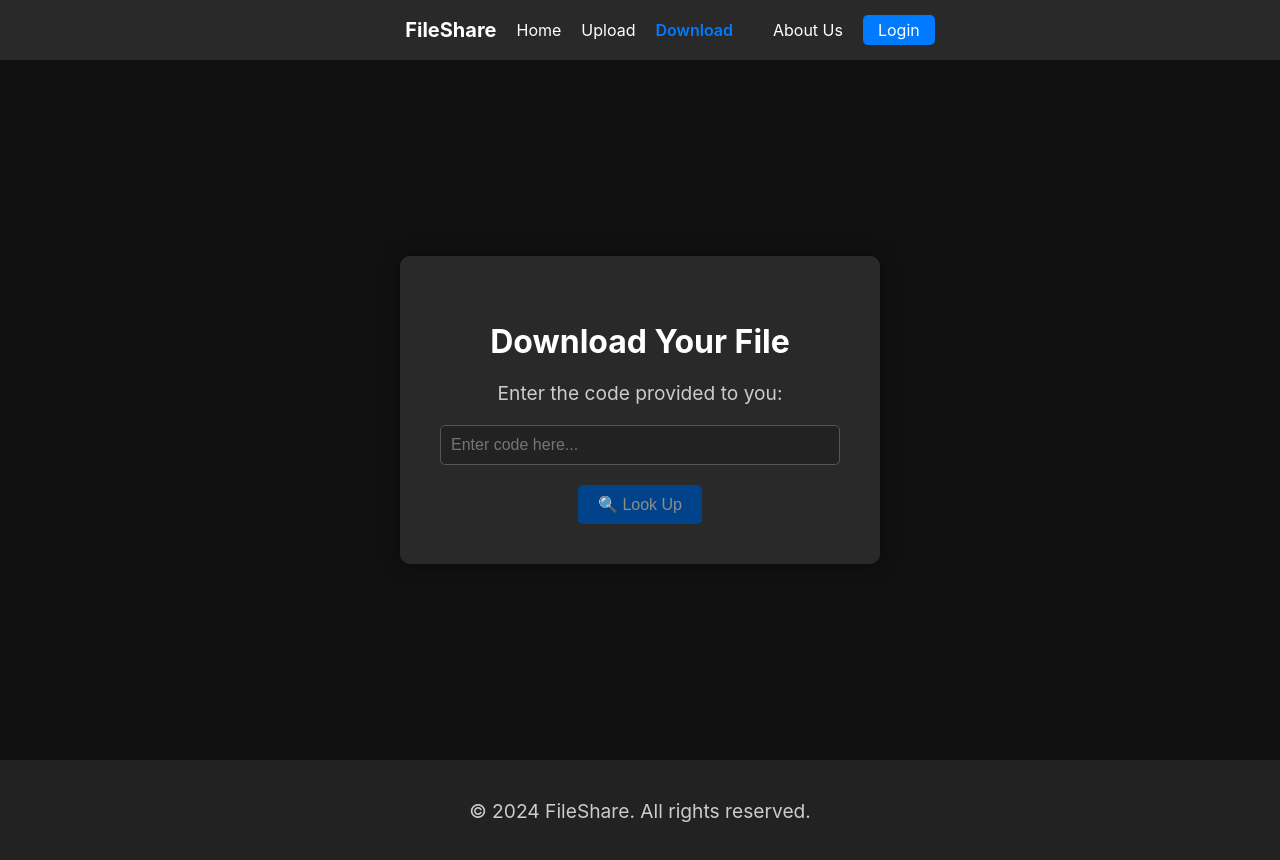
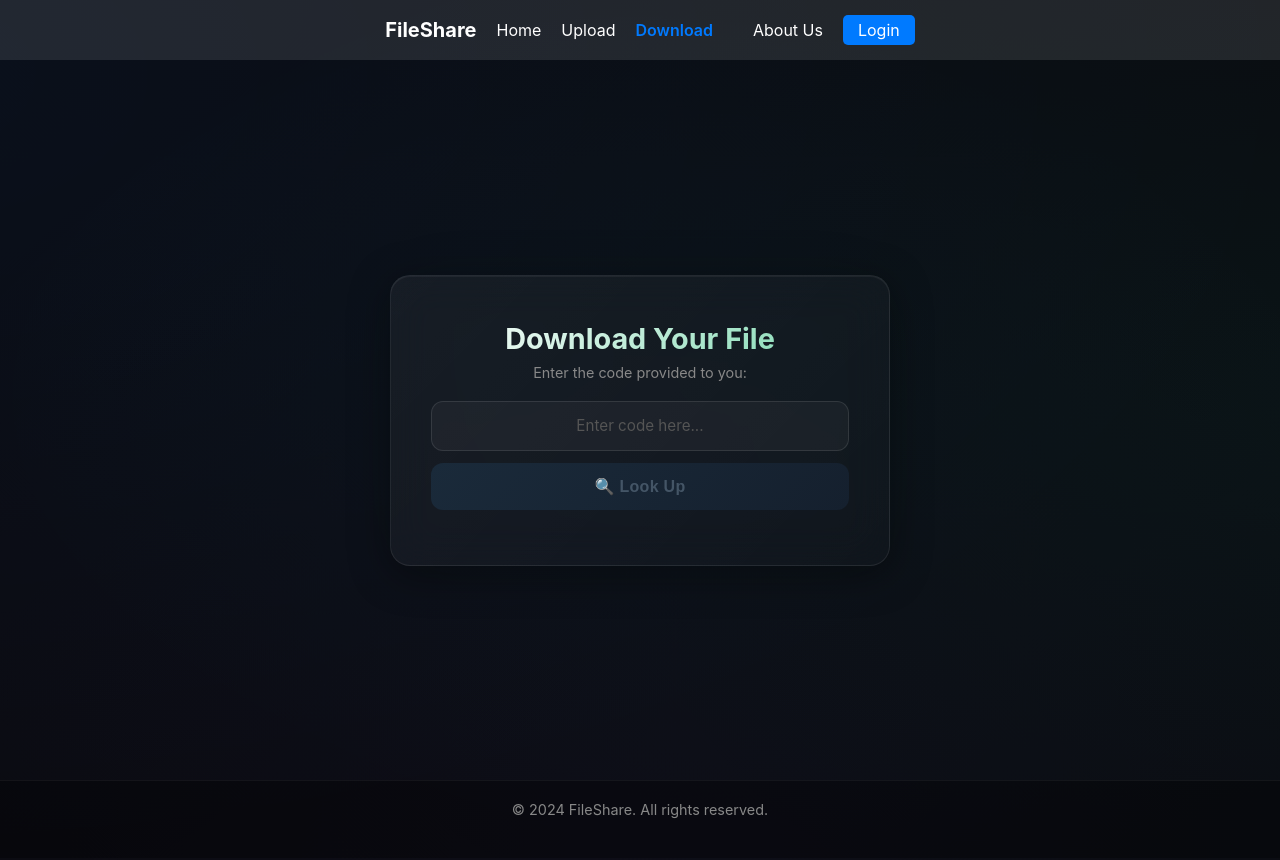
Before and after one commit to kunalkhaire302/FileShared, a website: page public/download.html in a window 1280 px wide. Drawn offline with Linux system fonts and the light colour scheme.

Commit message:
Premium CSS redesign for upload and download pages

```diff
--- a/public/style/dstyle.css
+++ b/public/style/dstyle.css
@@ -1,110 +1,250 @@
-/* General Style */
-body {
-    font-family: SF Pro Text, Helvetica Neue, Helvetica, Arial, sans-serif;
+/* ===== Download Page — Premium Redesign ===== */
+
+/* General */
+* {
     margin: 0;
     padding: 0;
     box-sizing: border-box;
-    color: silver;
-    background-color: #111;
 }
 
+body {
+    font-family: 'SF Pro Text', 'Helvetica Neue', -apple-system, sans-serif;
+    background: #0a0a0f;
+    color: #e0e0e0;
+    min-height: 100vh;
+    overflow-x: hidden;
+}
+
+/* Animated Background */
+body::before {
+    content: '';
+    position: fixed;
+    top: -50%;
+    left: -50%;
+    width: 200%;
+    height: 200%;
+    background: radial-gradient(ellipse at 80% 50%, rgba(0, 200, 150, 0.05) 0%, transparent 50%),
+        radial-gradient(ellipse at 20% 30%, rgba(0, 122, 255, 0.05) 0%, transparent 50%),
+        radial-gradient(ellipse at 50% 80%, rgba(88, 86, 214, 0.04) 0%, transparent 50%);
+    animation: bgShift 25s ease-in-out infinite alternate;
+    z-index: -1;
+}
+
+@keyframes bgShift {
+    0% {
+        transform: translate(0, 0) rotate(0deg);
+    }
+
+    100% {
+        transform: translate(-2%, -2%) rotate(2deg);
+    }
+}
 
 /* Download Section */
 .download-section {
     display: flex;
     justify-content: center;
     align-items: center;
-    height: calc(100vh - 100px);
-    /* Full height minus header */
-    color: #fff;
+    min-height: calc(100vh - 80px);
+    padding: 30px 20px;
 }
 
 .container {
     text-align: center;
-    background-color: rgba(255, 255, 255, 0.1);
-    padding: 40px;
-    border-radius: 10px;
-    box-shadow: 0px 0px 20px rgba(0, 0, 0, 0.5);
+    background: linear-gradient(135deg, rgba(255, 255, 255, 0.05) 0%, rgba(255, 255, 255, 0.02) 100%);
+    border: 1px solid rgba(255, 255, 255, 0.08);
+    backdrop-filter: blur(20px);
+    -webkit-backdrop-filter: blur(20px);
+    padding: 45px 40px;
+    border-radius: 20px;
+    box-shadow: 0 8px 40px rgba(0, 0, 0, 0.4),
+        0 0 80px rgba(0, 200, 150, 0.03),
+        inset 0 1px 0 rgba(255, 255, 255, 0.05);
     width: 90%;
-    max-width: 400px;
+    max-width: 500px;
+    animation: containerIn 0.6s ease-out;
+}
+
+@keyframes containerIn {
+    from {
+        opacity: 0;
+        transform: translateY(20px);
+    }
+
+    to {
+        opacity: 1;
+        transform: translateY(0);
+    }
 }
 
 h1 {
-    font-size: 2rem;
+    font-size: 1.8rem;
+    font-weight: 700;
+    margin-bottom: 8px;
+    background: linear-gradient(135deg, #fff 0%, #7dd8b0 100%);
+    -webkit-background-clip: text;
+    -webkit-text-fill-color: transparent;
+    background-clip: text;
+}
+
+p {
+    color: #888;
+    font-size: 0.9rem;
     margin-bottom: 20px;
 }
 
-p {
-    font-size: 1.2rem;
-    margin-bottom: 20px;
-    color: #ccc;
-}
-
+/* Code Input */
 input[type="text"] {
     width: 100%;
-    padding: 10px;
-    margin-bottom: 20px;
-    border-radius: 5px;
-    border: 1px solid #555;
-    background-color: #222;
+    padding: 14px 18px;
+    margin-bottom: 12px;
+    border-radius: 12px;
+    border: 1px solid rgba(255, 255, 255, 0.1);
+    background: rgba(255, 255, 255, 0.04);
     color: #fff;
-    font-size: 1rem;
+    font-size: 1.1rem;
+    font-family: 'SF Mono', 'Fira Code', monospace;
+    letter-spacing: 2px;
+    text-align: center;
+    transition: all 0.3s;
     box-sizing: border-box;
 }
 
+input[type="text"]::placeholder {
+    font-family: 'SF Pro Text', 'Helvetica Neue', sans-serif;
+    letter-spacing: 0;
+    font-size: 0.95rem;
+    color: #555;
+}
+
+input[type="text"]:focus {
+    outline: none;
+    border-color: rgba(0, 200, 150, 0.5);
+    box-shadow: 0 0 20px rgba(0, 200, 150, 0.1);
+    background: rgba(255, 255, 255, 0.06);
+}
+
+/* Buttons */
 button {
-    background-color: #007aff;
+    background: linear-gradient(135deg, #007aff 0%, #0056d6 100%);
     color: white;
-    padding: 10px 20px;
+    padding: 14px 36px;
     border: none;
-    border-radius: 5px;
+    border-radius: 12px;
     cursor: pointer;
     font-size: 1rem;
-    transition: background-color 0.3s;
+    font-weight: 600;
+    letter-spacing: 0.3px;
+    transition: all 0.3s cubic-bezier(0.4, 0, 0.2, 1);
+    box-shadow: 0 4px 16px rgba(0, 122, 255, 0.3);
+    width: 100%;
+    position: relative;
+    overflow: hidden;
+    margin-bottom: 10px;
+}
+
+button::after {
+    content: '';
+    position: absolute;
+    top: 0;
+    left: -100%;
+    width: 100%;
+    height: 100%;
+    background: linear-gradient(90deg, transparent, rgba(255, 255, 255, 0.15), transparent);
+    transition: left 0.5s;
+}
+
+button:hover::after {
+    left: 100%;
+}
+
+button:hover:not(:disabled) {
+    transform: translateY(-2px);
+    box-shadow: 0 6px 25px rgba(0, 122, 255, 0.45);
+}
+
+button:active:not(:disabled) {
+    transform: translateY(0);
+    box-shadow: 0 2px 10px rgba(0, 122, 255, 0.3);
 }
 
 button:disabled {
-    background-color: #00438b;
-    color: rgb(141, 141, 141);
+    background: linear-gradient(135deg, #1a2a3a 0%, #15202e 100%);
+    color: #445566;
+    box-shadow: none;
+    cursor: not-allowed;
 }
 
-button:hover {
-    background-color: #005bb5;
+/* Download button — green accent */
+#download-button {
+    background: linear-gradient(135deg, #00c877 0%, #009955 100%);
+    box-shadow: 0 4px 16px rgba(0, 200, 120, 0.3);
 }
 
-#error-message {
-    font-size: 0.9rem;
-    color: red;
-    margin-top: -10px;
-    margin-bottom: 20px;
-    display: none;
-    /* Hidden by default */
+#download-button:hover:not(:disabled) {
+    box-shadow: 0 6px 25px rgba(0, 200, 120, 0.45);
 }
 
+/* Error message */
+#error-message {
+    font-size: 0.85rem;
+    color: #ff4757;
+    margin-top: 5px;
+    margin-bottom: 10px;
+    padding: 8px 14px;
+    background: rgba(255, 71, 87, 0.1);
+    border: 1px solid rgba(255, 71, 87, 0.2);
+    border-radius: 8px;
+}
+
+/* Download link (legacy) */
 #download-link {
-    background-color: #007aff;
+    display: inline-block;
+    background: linear-gradient(135deg, #00c877 0%, #009955 100%);
     color: white;
-    padding: 10px 20px;
-    border-radius: 5px;
+    padding: 14px 30px;
+    border-radius: 12px;
     text-decoration: none;
-    display: none;
-    /* Hidden until correct code is entered */
     font-size: 1rem;
+    font-weight: 600;
+    transition: all 0.3s;
+    box-shadow: 0 4px 16px rgba(0, 200, 120, 0.3);
 }
 
 #download-link:hover {
-    background-color: #005bb5;
+    transform: translateY(-2px);
+    box-shadow: 0 6px 25px rgba(0, 200, 120, 0.45);
 }
 
 /* Footer */
 footer {
-    background-color: #222;
+    background: rgba(0, 0, 0, 0.3);
+    border-top: 1px solid rgba(255, 255, 255, 0.05);
     padding: 20px;
     text-align: center;
-    color: #aaa;
+    color: #555;
+    font-size: 0.85rem;
 }
 
-/* Mobile Styles */
+/* Scrollbar */
+::-webkit-scrollbar {
+    width: 8px;
+}
+
+::-webkit-scrollbar-track {
+    background: #111;
+}
+
+::-webkit-scrollbar-thumb {
+    background: linear-gradient(180deg, #333, #555);
+    border-radius: 4px;
+}
+
+::-webkit-scrollbar-thumb:hover {
+    background: #666;
+}
+
+/* ===== Responsive ===== */
 @media (max-width: 768px) {
     .navbar {
         flex-direction: column;
@@ -124,16 +264,12 @@ footer {
     }
 
     .container {
-        padding: 20px;
+        padding: 30px 20px;
         width: 95%;
     }
 
     h1 {
-        font-size: 1.8rem;
-    }
-
-    p {
-        font-size: 1.1rem;
+        font-size: 1.5rem;
     }
 }
 
@@ -141,25 +277,14 @@ footer {
     .logo {
         font-size: 18px;
     }
+
+    input[type="text"] {
+        font-size: 1rem;
+        padding: 12px;
+    }
+
+    button {
+        padding: 12px 20px;
+        font-size: 0.9rem;
+    }
 }
-
-::-webkit-scrollbar {
-    width: 20px;
-}
-
-/* Track */
-::-webkit-scrollbar-track {
-    box-shadow: inset 0 0 5px grey;
-    border-radius: 10px;
-}
-
-/* Handle */
-::-webkit-scrollbar-thumb {
-    background: white;
-    border-radius: 10px;
-}
-
-/* Handle on hover */
-::-webkit-scrollbar-thumb:hover {
-    background: white;
-}
--- a/public/style/ustyle.css
+++ b/public/style/ustyle.css
@@ -1,92 +1,201 @@
-/* General Style */
-body {
-    font-family: SF Pro Text, Helvetica Neue, Helvetica, Arial, sans-serif;
+/* ===== Upload Page — Premium Redesign ===== */
+
+/* General */
+* {
     margin: 0;
     padding: 0;
     box-sizing: border-box;
-    color: silver;
-    background-color: #111;
 }
 
+body {
+    font-family: 'SF Pro Text', 'Helvetica Neue', -apple-system, sans-serif;
+    background: #0a0a0f;
+    color: #e0e0e0;
+    min-height: 100vh;
+    overflow-x: hidden;
+}
+
+/* Animated Background */
+body::before {
+    content: '';
+    position: fixed;
+    top: -50%;
+    left: -50%;
+    width: 200%;
+    height: 200%;
+    background: radial-gradient(ellipse at 20% 50%, rgba(0, 122, 255, 0.06) 0%, transparent 50%),
+        radial-gradient(ellipse at 80% 20%, rgba(88, 86, 214, 0.05) 0%, transparent 50%),
+        radial-gradient(ellipse at 50% 80%, rgba(0, 200, 255, 0.04) 0%, transparent 50%);
+    animation: bgShift 20s ease-in-out infinite alternate;
+    z-index: -1;
+}
+
+@keyframes bgShift {
+    0% {
+        transform: translate(0, 0) rotate(0deg);
+    }
+
+    100% {
+        transform: translate(-3%, -3%) rotate(3deg);
+    }
+}
 
 /* Upload Section */
 .upload-section {
     display: flex;
     justify-content: center;
     align-items: center;
-    height: calc(100vh - 100px);
-    /* Full height minus header */
-    color: #fff;
+    min-height: calc(100vh - 80px);
+    padding: 30px 20px;
 }
 
 .container {
     text-align: center;
-    background-color: rgba(255, 255, 255, 0.1);
-    padding: 40px;
-    border-radius: 10px;
-    box-shadow: 0px 0px 20px rgba(0, 0, 0, 0.5);
+    background: linear-gradient(135deg, rgba(255, 255, 255, 0.05) 0%, rgba(255, 255, 255, 0.02) 100%);
+    border: 1px solid rgba(255, 255, 255, 0.08);
+    backdrop-filter: blur(20px);
+    -webkit-backdrop-filter: blur(20px);
+    padding: 45px 40px;
+    border-radius: 20px;
+    box-shadow: 0 8px 40px rgba(0, 0, 0, 0.4),
+        0 0 80px rgba(0, 122, 255, 0.03),
+        inset 0 1px 0 rgba(255, 255, 255, 0.05);
     width: 90%;
-    max-width: 400px;
+    max-width: 500px;
+    animation: containerIn 0.6s ease-out;
+}
+
+@keyframes containerIn {
+    from {
+        opacity: 0;
+        transform: translateY(20px);
+    }
+
+    to {
+        opacity: 1;
+        transform: translateY(0);
+    }
 }
 
 h1 {
-    font-size: 2rem;
-    margin-bottom: 20px;
+    font-size: 1.8rem;
+    font-weight: 700;
+    margin-bottom: 8px;
+    background: linear-gradient(135deg, #fff 0%, #99c4ff 100%);
+    -webkit-background-clip: text;
+    -webkit-text-fill-color: transparent;
+    background-clip: text;
 }
 
-p {
-    font-size: 1.2rem;
-    margin-bottom: 20px;
-    color: #ccc;
+.container>p {
+    color: #888;
+    font-size: 0.9rem;
+    margin-bottom: 25px;
 }
 
+/* File Input (hidden, triggered by drop zone) */
 input[type="file"] {
     width: 100%;
-    padding: 10px;
+    padding: 12px;
     margin-bottom: 20px;
-    border-radius: 5px;
-    border: 1px solid #555;
-    background-color: #222;
+    border-radius: 10px;
+    border: 1px solid rgba(255, 255, 255, 0.1);
+    background: rgba(255, 255, 255, 0.04);
     color: #fff;
-    font-size: 1rem;
-    box-sizing: border-box;
+    font-size: 0.95rem;
+    transition: border-color 0.3s;
 }
 
+input[type="file"]:focus {
+    outline: none;
+    border-color: #007aff;
+}
+
+/* Upload Button */
 button {
-    background-color: #007aff;
+    background: linear-gradient(135deg, #007aff 0%, #0056d6 100%);
     color: white;
-    padding: 10px 20px;
+    padding: 14px 36px;
     border: none;
-    border-radius: 5px;
+    border-radius: 12px;
     cursor: pointer;
     font-size: 1rem;
-    transition: background-color 0.3s;
+    font-weight: 600;
+    letter-spacing: 0.3px;
+    transition: all 0.3s cubic-bezier(0.4, 0, 0.2, 1);
+    box-shadow: 0 4px 16px rgba(0, 122, 255, 0.3);
+    width: 100%;
+    position: relative;
+    overflow: hidden;
+}
+
+button::after {
+    content: '';
+    position: absolute;
+    top: 0;
+    left: -100%;
+    width: 100%;
+    height: 100%;
+    background: linear-gradient(90deg, transparent, rgba(255, 255, 255, 0.15), transparent);
+    transition: left 0.5s;
+}
+
+button:hover::after {
+    left: 100%;
+}
+
+button:hover:not(:disabled) {
+    transform: translateY(-2px);
+    box-shadow: 0 6px 25px rgba(0, 122, 255, 0.45);
+}
+
+button:active:not(:disabled) {
+    transform: translateY(0);
+    box-shadow: 0 2px 10px rgba(0, 122, 255, 0.3);
 }
 
 button:disabled {
-    background-color: #00438b;
-    color: rgb(141, 141, 141);
-}
-
-button:hover {
-    background-color: #005bb5;
+    background: linear-gradient(135deg, #1a2a3a 0%, #15202e 100%);
+    color: #445566;
+    box-shadow: none;
+    cursor: not-allowed;
 }
 
 #upload-message {
-    font-size: 1rem;
+    font-size: 0.9rem;
     margin-top: 20px;
-    color: #ccc;
+    color: #888;
 }
 
 /* Footer */
 footer {
-    background-color: #222;
+    background: rgba(0, 0, 0, 0.3);
+    border-top: 1px solid rgba(255, 255, 255, 0.05);
     padding: 20px;
     text-align: center;
-    color: #aaa;
+    color: #555;
+    font-size: 0.85rem;
 }
 
-/* Mobile Styles */
+/* Scrollbar */
+::-webkit-scrollbar {
+    width: 8px;
+}
+
+::-webkit-scrollbar-track {
+    background: #111;
+}
+
+::-webkit-scrollbar-thumb {
+    background: linear-gradient(180deg, #333, #555);
+    border-radius: 4px;
+}
+
+::-webkit-scrollbar-thumb:hover {
+    background: #666;
+}
+
+/* ===== Responsive ===== */
 @media (max-width: 768px) {
     .navbar {
         flex-direction: column;
@@ -106,16 +215,12 @@ footer {
     }
 
     .container {
-        padding: 20px;
+        padding: 30px 20px;
         width: 95%;
     }
 
     h1 {
-        font-size: 1.8rem;
-    }
-
-    p {
-        font-size: 1.1rem;
+        font-size: 1.5rem;
     }
 }
 
@@ -124,33 +229,8 @@ footer {
         font-size: 18px;
     }
 
-    input[type="file"] {
-        padding: 8px;
-    }
-
     button {
-        padding: 8px 16px;
+        padding: 12px 20px;
         font-size: 0.9rem;
     }
 }
-
-::-webkit-scrollbar {
-    width: 20px;
-}
-
-/* Track */
-::-webkit-scrollbar-track {
-    box-shadow: inset 0 0 5px grey;
-    border-radius: 10px;
-}
-
-/* Handle */
-::-webkit-scrollbar-thumb {
-    background: white;
-    border-radius: 10px;
-}
-
-/* Handle on hover */
-::-webkit-scrollbar-thumb:hover {
-    background: white;
-}
```
